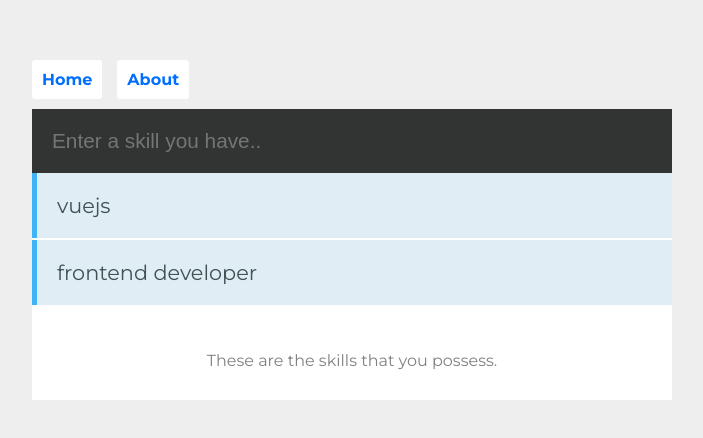
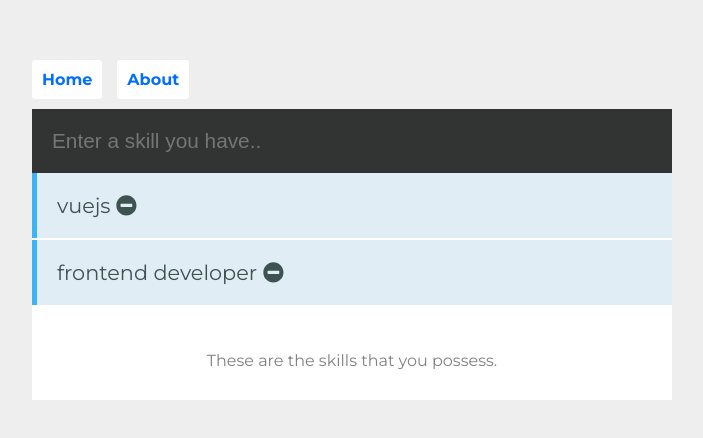
Before and after one commit to phogbinh/vue2-78tNYZUS-ps, a Vue app: page / in a window 1280 px wide. Shown: the top 438 px of the page, without its empty margins (288-991 px from the left). Built offline with nearby package versions, Linux system fonts and the light colour scheme.

Commit message:
[master] Added lesson 10.1.

```diff
--- a/src/components/Skills.vue
+++ b/src/components/Skills.vue
@@ -13,7 +13,10 @@
       </ValidationObserver>
       <ul>
         <transition-group enter-active-class='animated bounceInUp' leave-active-class='animated bounceOutDown'>
-          <li v-for='(data, index) in skills' :key='index'>{{ data['skill'] }}</li>
+          <li v-for='(data, index) in skills' :key='index'>
+            {{ data['skill'] }}
+            <font-awesome-icon icon='minus-circle' v-on:click='remove(index)'/>
+          </li>
         </transition-group>
       </ul>
       <p>These are the skills that you possess.</p>
@@ -48,6 +51,9 @@
           this['$refs']['form'].reset()
         }) // wait until the models are updated in the ui
       })
+    },
+    remove(index) {
+      this['skills'].splice(index, 1)
     }
   }
 }
--- a/src/main.js
+++ b/src/main.js
@@ -3,11 +3,17 @@
 import { extend } from 'vee-validate'
 import { min } from 'vee-validate/dist/rules'
 import router from './router'
+import { library } from '@fortawesome/fontawesome-svg-core'
+import { faMinusCircle } from '@fortawesome/free-solid-svg-icons'
+import { FontAwesomeIcon } from '@fortawesome/vue-fontawesome'
 
 extend('min', {
   ...min,
   message: 'The {_field_} field must be at least {length} character(s)'
 }) // `extend' must be called here (refer to https://app.asana.com/0/1200919752168875/1200919752168879/f)
+
+library.add(faMinusCircle)
+Vue.component('font-awesome-icon', FontAwesomeIcon)
 
 Vue.config.productionTip = false
 
```
